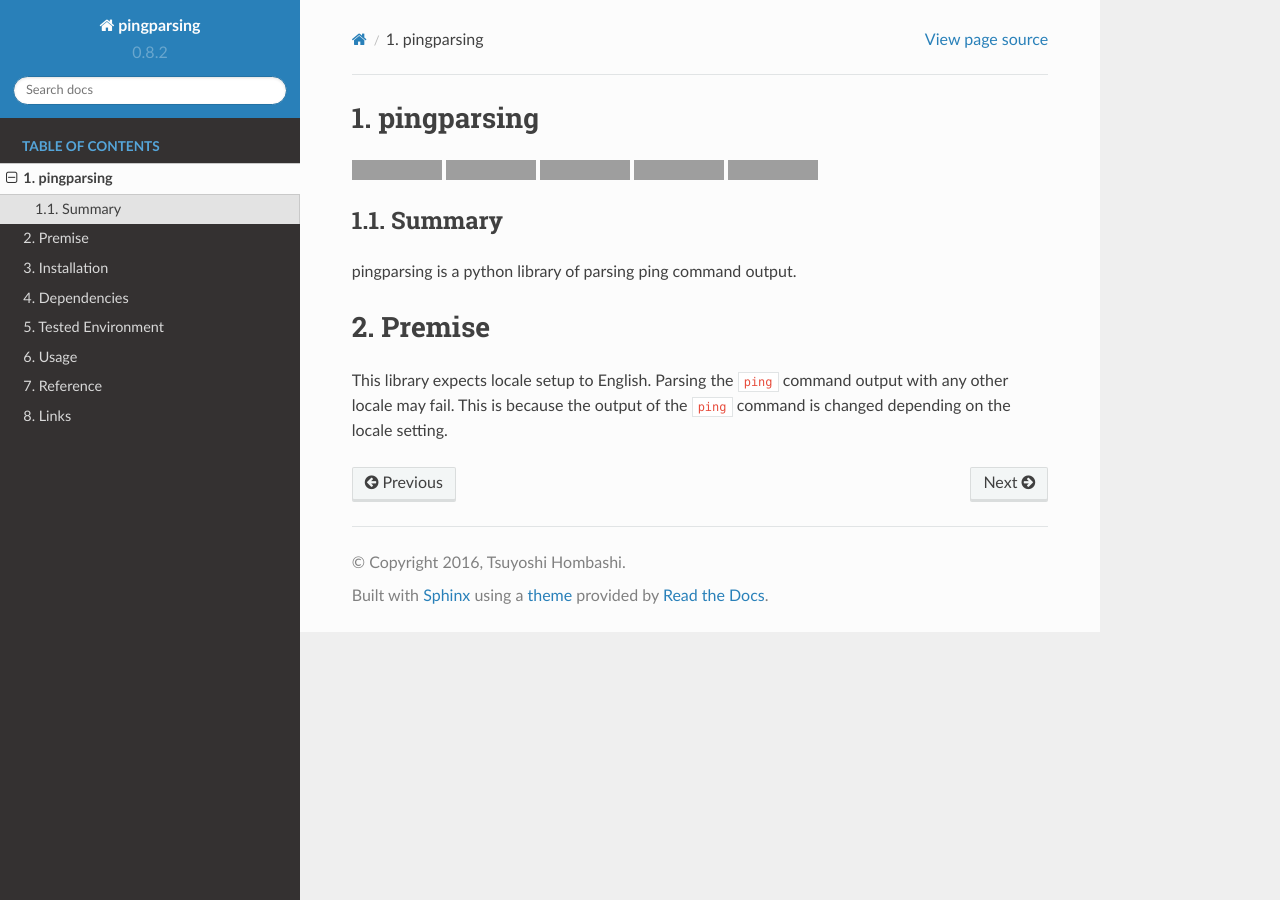
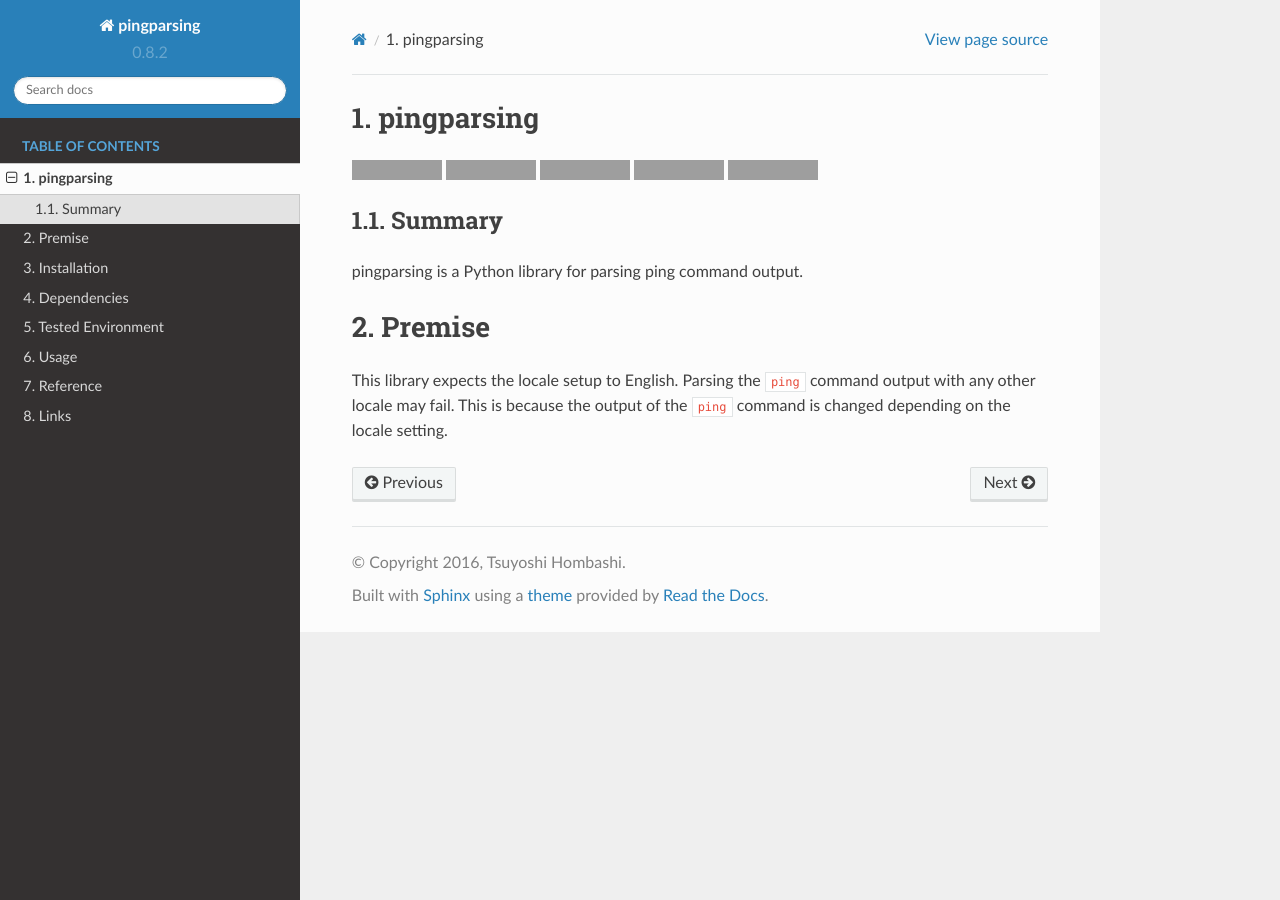
Before and after one commit to thombashi/pingparsing, a Sphinx documentation site: the page built from docs/pages/introduction/index.rst, in a window 1280 px wide. Built offline with Sphinx 7.4.7 and the Read the Docs theme 2.0.0, drawn with Linux system fonts in a browser that asks for light colours; pages that are not in the unit, such as notebooks, are missing from menus; grey boxes are pictures that could not be loaded.

Commit message:
Update docs

```diff
--- a/docs/pages/introduction/premise.txt
+++ b/docs/pages/introduction/premise.txt
@@ -1,7 +1,5 @@
 Premise
 =======
-
-This library expects locale setup to English. Parsing the ``ping``
-command output with any other locale may fail. This is because the
-output of the ``ping`` command is changed depending on the locale
-setting.
+This library expects the locale setup to English.
+Parsing the ``ping`` command output with any other locale may fail.
+This is because the output of the ``ping`` command is changed depending on the locale setting.
--- a/docs/pages/introduction/summary.txt
+++ b/docs/pages/introduction/summary.txt
@@ -1 +1 @@
-pingparsing is a python library of parsing ping command output.
+pingparsing is a Python library for parsing ping command output.
--- a/docs/pages/links.rst
+++ b/docs/pages/links.rst
@@ -1,7 +1,6 @@
 Links
 =====
-
-- `pip: A tool for installing python packages <https://pip.pypa.io/en/stable/>`__
+- `pip: A tool for installing Python packages <https://pip.pypa.io/en/stable/>`__
 - `GitHub repository <https://github.com/thombashi/pingparsing>`__
 - `Issue tracker <https://github.com/thombashi/pingparsing/issues>`__
 - `PyPI <https://pypi.python.org/pypi/pingparsing>`__
```
